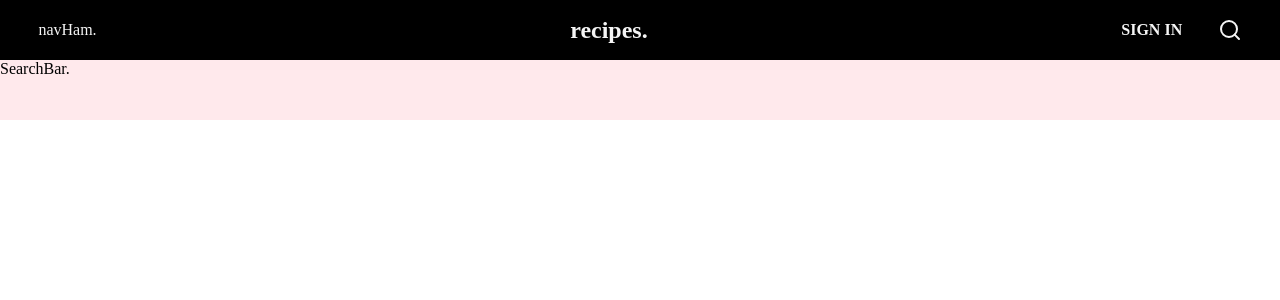
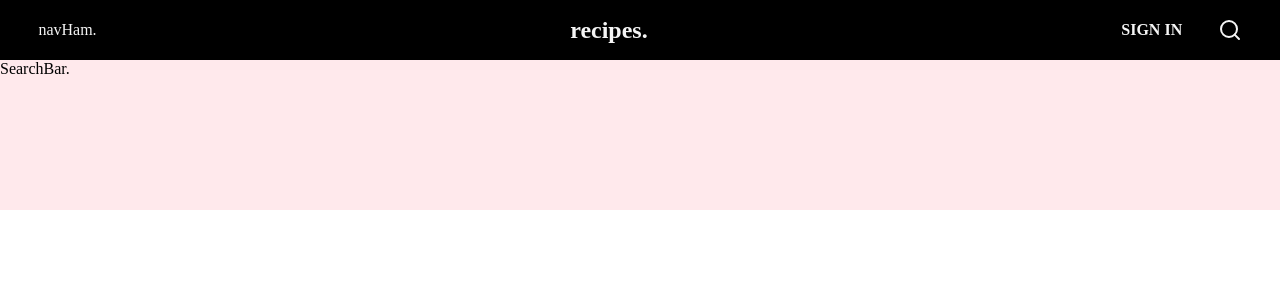
Before and after one commit to gnardinosaur/heatherFrontEnd, a React app: page / in a window 1280 px wide. Both pictures are taken after a click on the icon 1229 px from the left and 30 px from the top of the page. Shown: the top 300 px of the page. Built offline with nearby package versions, Linux system fonts and the light colour scheme.

Commit message:
moved SearchBar to Header component

```diff
--- a/App.js
+++ b/App.js
@@ -1,20 +1,11 @@
 import React, { useState } from 'react';
 import './App.global.scss';
 import Header from './components/Header';
-import SearchBar from './components/SearchBar';
 
 function App() {
-  const [addSearchBar, setAddSearchBar] = useState(false)
-
-  function handleAddSearch() {
-    setAddSearchBar(!addSearchBar)
-  };
 
   return (
-    <div>
-    <Header handleAddSearch={handleAddSearch} />
-    {addSearchBar ? <SearchBar /> : <div></div>}
-    </div>
+    <Header />
   );
 }
 
--- a/components/SearchBar/styles.scss
+++ b/components/SearchBar/styles.scss
@@ -1,7 +1,7 @@
 .search-bar {
-  position: absolute;
+  position: relative;
   top: 60px;
   width: 100%;
-  height: 60px;
+  height: 150px;
   background-color: #ffe9ec;
 }
--- a/components/header/index.js
+++ b/components/header/index.js
@@ -1,17 +1,30 @@
-import React from 'react';
+import React, { useState } from 'react';
 import styles from './styles.scss';
 import { Search } from 'react-feather';
+import SearchBar from '../SearchBar';
 
-function Header(props) {
+
+function Header() {
+
+  const [addSearchBar, setAddSearchBar] = useState(false)
+
+  function handleAddSearch() {
+    setAddSearchBar(!addSearchBar)
+  };
 
   return (
+    <div>
       <div className='header'>
         <div>navHam.</div>
         <h2>recipes.</h2>
         <div className='header-right'>
           <h4>SIGN IN</h4>
           {/* how style search icon --> https://github.com/feathericons/react-feather */}
-        <Search onClick={props.handleAddSearch} />
+          <Search onClick={handleAddSearch} />
+        </div>
+      </div>
+      <div>
+        {addSearchBar ? <SearchBar /> : <div></div>}
       </div>
     </div>
   )
```
Lines whose indentation alone changed are shown as unchanged.
